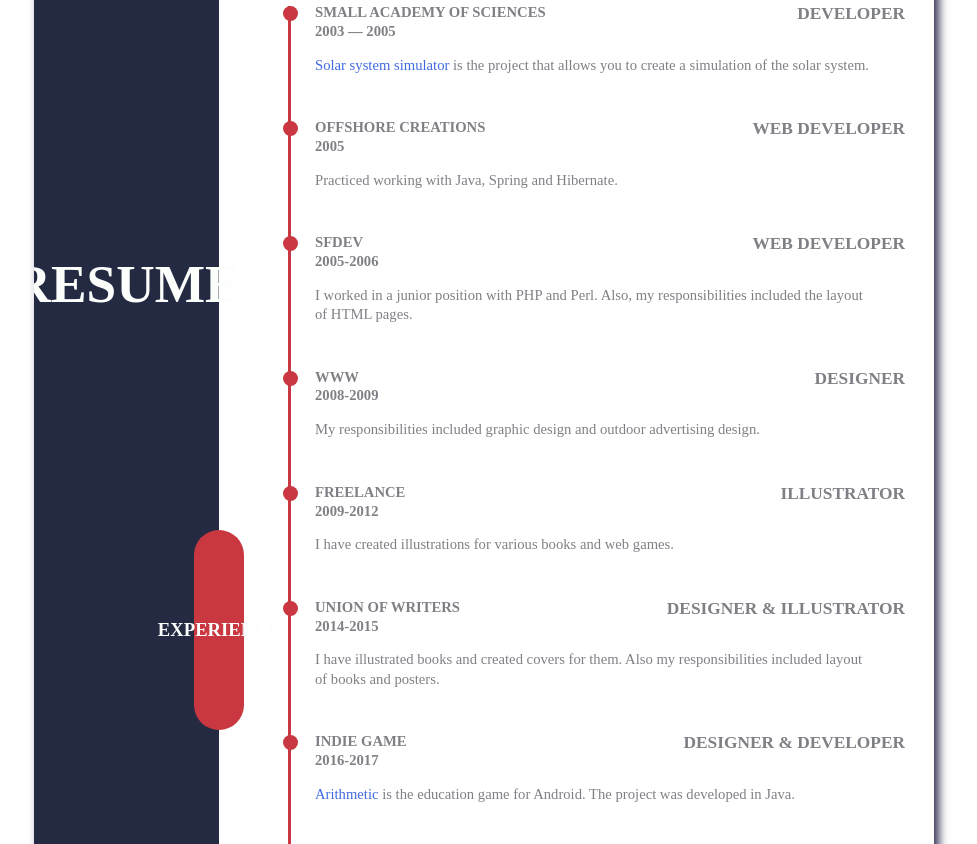
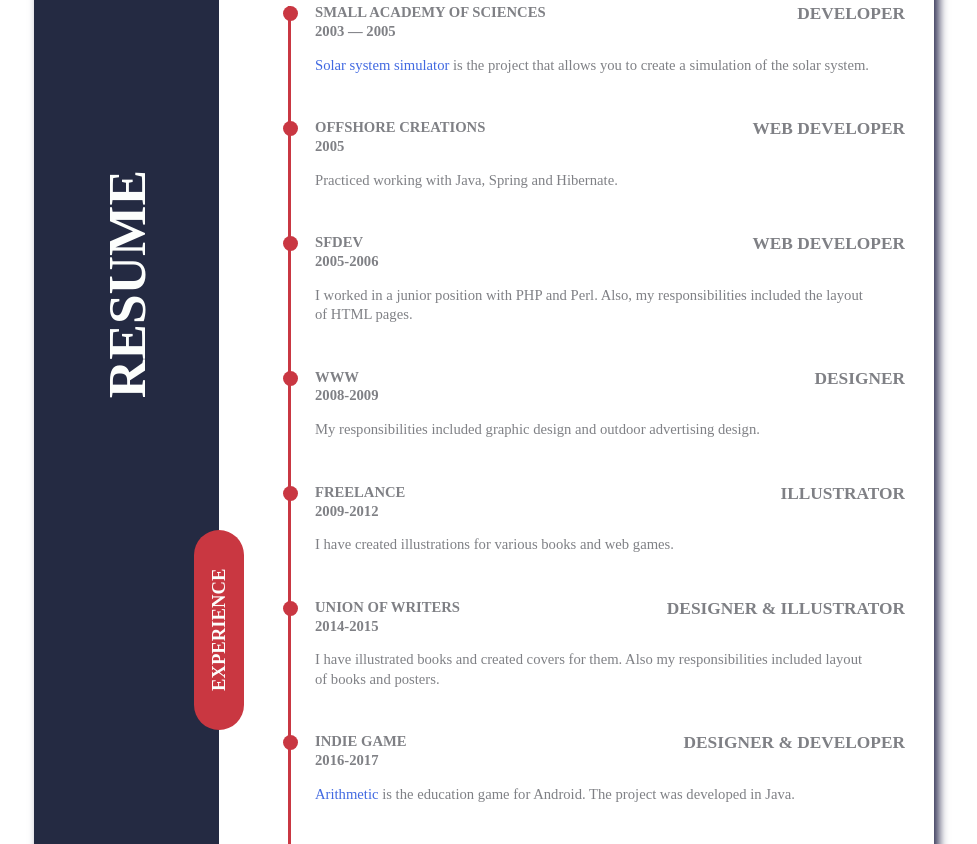
Before and after one commit to archylex/rsschool-cv, a plain HTML site: page index.html in a window 1280 px wide. Shown: the part 1234-2078 px from the top of the page, without its empty margins (156-1133 px from the left). Drawn offline with Linux system fonts and the light colour scheme; a web font is replaced by a local one.

Commit message:
fix: add rotate text to css

```diff
--- a/style.css
+++ b/style.css
@@ -24,8 +24,13 @@ p.mark-box-text {
     font-family: Amaranth;
     font-weight: bold;
     color: #fcfefc;
-    writing-mode: sideways-lr;
+    writing-mode: vertical-rl;
     text-orientation: mixed;
+    transform:rotate(180deg);
+    -ms-transform:rotate(180deg);
+    -moz-transform:rotate(180deg);
+    -webkit-transform:rotate(180deg);
+    -o-transform:rotate(180deg);
 }
 
 header {
@@ -167,7 +172,7 @@ main {
     width: 210px;
     height: auto;
     display: flex;
-    justify-content: right;
+    justify-content: flex-end;
     align-items: center;
 }
 
@@ -189,8 +194,14 @@ p.theme-box-title {
     font-family: Amaranth;
     font-weight: bold;
     color: #fcfefc;
-    writing-mode: sideways-lr;
+    writing-mode: vertical-rl;
     text-orientation: mixed;
+    vertical-align:top;
+	transform:rotate(180deg);
+    -ms-transform:rotate(180deg);
+    -moz-transform:rotate(180deg);
+    -webkit-transform:rotate(180deg);
+    -o-transform:rotate(180deg);
 }
 
 .text-box {
```
